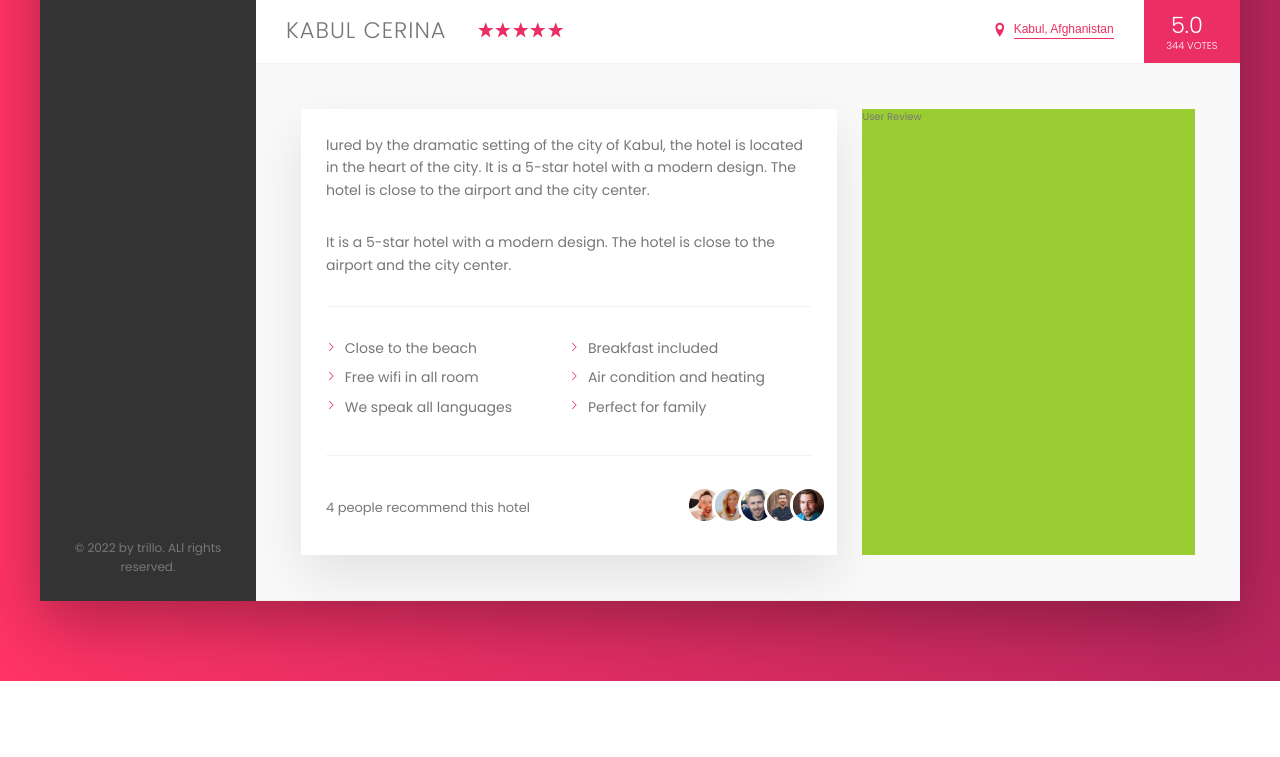
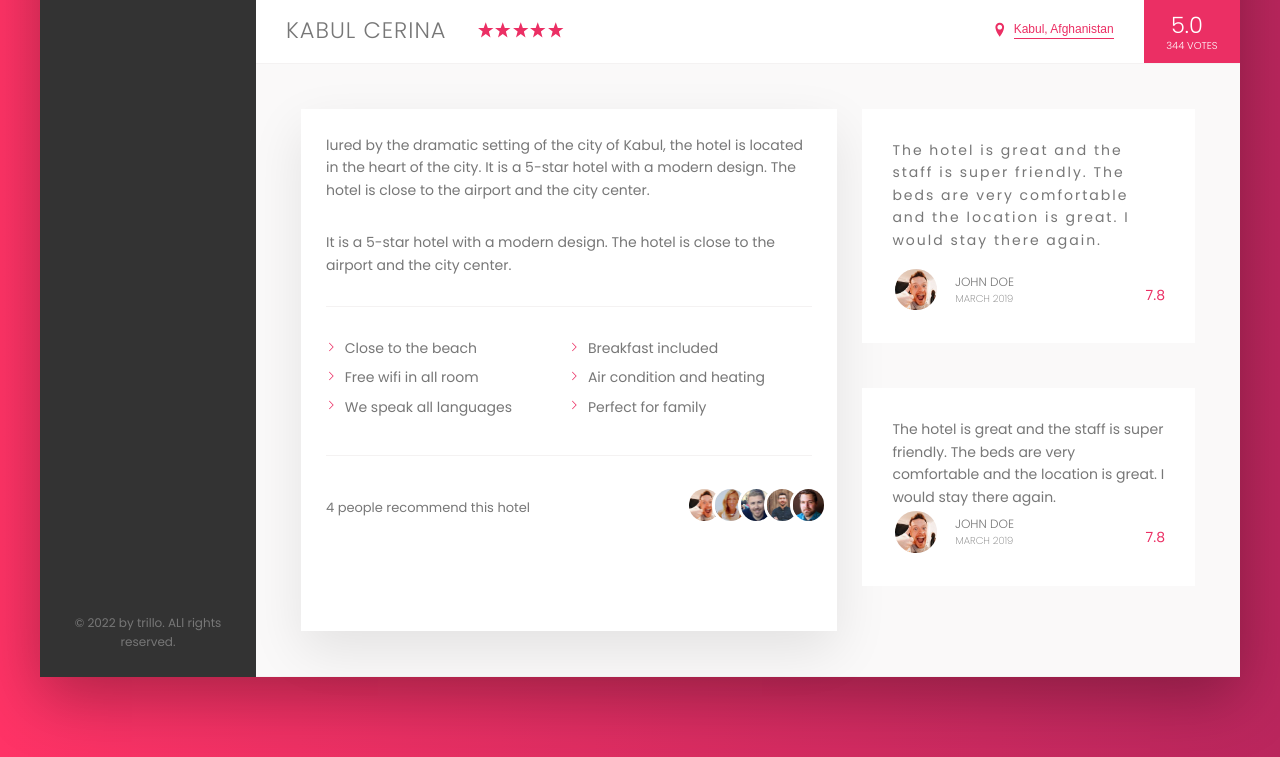
Before and after one commit to nimatrazmjo/trillo, a website: page index.html in a window 1280 px wide. Shown: the part 538-1295 px from the top of the page. Before the commit the page ends 1219 px from the top, so only its background shows below. Drawn offline with Linux system fonts and the light colour scheme.

Commit message:
Add css for review

```diff
--- a/index.html
+++ b/index.html
@@ -1,5 +1,6 @@
 <!DOCTYPE html>
 <html lang="en">
+
 <head>
   <meta charset="UTF-8">
   <meta http-equiv="X-UA-Compatible" content="IE=edge">
@@ -13,6 +14,7 @@
   <link rel="shortcut icon" type="image/png" href="img/favicon.png">
   <title>Trillo &ndash; You all-in-one booking app</title>
 </head>
+
 <body>
   <div class="container">
     <header class="header">
@@ -132,9 +134,11 @@
         <div class="detail">
           <div class="description">
             <p class="paragraph">
-              lured by the dramatic setting of the city of Kabul, the hotel is located in the heart of the city. It is a 5-star hotel with a modern design. The hotel is close to the airport and the city center.
+              lured by the dramatic setting of the city of Kabul, the hotel is located in the heart of the city. It is a
+              5-star hotel with a modern design. The hotel is close to the airport and the city center.
             </p>
-            <p class="paragraph">   It is a 5-star hotel with a modern design. The hotel is close to the airport and the city center.  </p>
+            <p class="paragraph"> It is a 5-star hotel with a modern design. The hotel is close to the airport and the
+              city center. </p>
             <ul class="list">
               <li class="list__item"> Close to the beach </li>
               <li class="list__item"> Breakfast included </li>
@@ -157,11 +161,52 @@
             </div>
           </div>
           <div class="user-reviews">
-            User Review
+            <figure class="review">
+              <blockquote class="review__text">
+                The hotel is great and the staff is super friendly. The beds are very comfortable and the location is
+                great. I would stay there again.
+              </blockquote>
+              <figcaption class="review__user">
+                <img src="img/user-1.jpg" alt="User 1" class="review__photo">
+                <div class="review__user-box">
+                  <div class="review__user-name">
+                    John Doe
+                  </div>
+                  <div class="review__user-date">
+                    March 2019
+                  </div>
+                </div>
+                <div class="review__rating">
+                  7.8
+                </div>
+              </figcaption>
+            </figure>
+
+            <figure class="review">
+              <blockquote class="review-text">
+                The hotel is great and the staff is super friendly. The beds are very comfortable and the location is
+                great. I would stay there again.
+              </blockquote>
+              <figcaption class="review__user">
+                <img src="img/user-1.jpg" alt="User 1" class="review__photo">
+                <div class="review__user-box">
+                  <div class="review__user-name">
+                    John Doe
+                  </div>
+                  <div class="review__user-date">
+                    March 2019
+                  </div>
+                </div>
+                <div class="review__rating">
+                  7.8
+                </div>
+              </figcaption>
+            </figure>
           </div>
         </div>
       </main>
     </div>
   </div>
 </body>
+
 </html>
--- a/sass/_component.scss
+++ b/sass/_component.scss
@@ -341,3 +341,64 @@
     }
   }
 }
+
+//////////////////////////////////
+/// Review
+
+.review {
+  background-color: #fff;
+  padding: 3rem;
+  margin-bottom: 4.5rem;
+  &__text {
+    letter-spacing: .2rem;
+    margin-bottom: 1.5rem;
+  }
+
+  &__user {
+    display: flex;
+    align-items: center;
+  }
+
+  &__user-box {
+    display: flex;
+    align-items: center;
+    flex-direction: column;
+    margin-right: auto;
+  }
+
+  &__photo {
+    height: 4.75rem;
+    width: 4.75rem;
+    border-radius: 50%;
+    border: 3px solid #fff;
+    margin-right: 1.5rem;
+  }
+
+  &__user-name {
+    font-size: 1.2rem;
+    font-weight: 300;
+    text-transform: uppercase;
+    color: var(--color-gray-dark-3);
+  }
+
+  &__user-date {
+    font-size: 1rem;
+    font-weight: 200;
+    text-transform: uppercase;
+    color: var(--color-gray-dark-3);
+  }
+
+  &__rating {
+    display: flex;
+    align-items: center;
+    margin-top: 1rem;
+    color: var(--color-primary);
+  }
+
+  &::before {
+    content : ””;
+    font-size: 20rem;
+    position: absolute;
+    color: var(--color-primary-light);
+  }
+}
--- a/sass/_layout.scss
+++ b/sass/_layout.scss
@@ -33,13 +33,14 @@
 }
 
 .detail {
+  font-size: 1.4rem;
   display: flex;
   padding: 4.5rem;
   background-color: var(--color-gray-light-1);
   border-bottom: var(--line);
 }
 .description {
-  font-size: 1.4rem;
+
   flex: 0 0 60%;
   margin-right: 2.5rem;
   background-color: #fff;
@@ -48,6 +49,6 @@
 
 }
 .user-reviews {
-  background-color: yellowgreen;
+  // background-color: yellowgreen;
   flex: 1;
 }
```
Also changed, not shown: css/style.css, 1 other file. Lines whose indentation alone changed are shown as unchanged.
